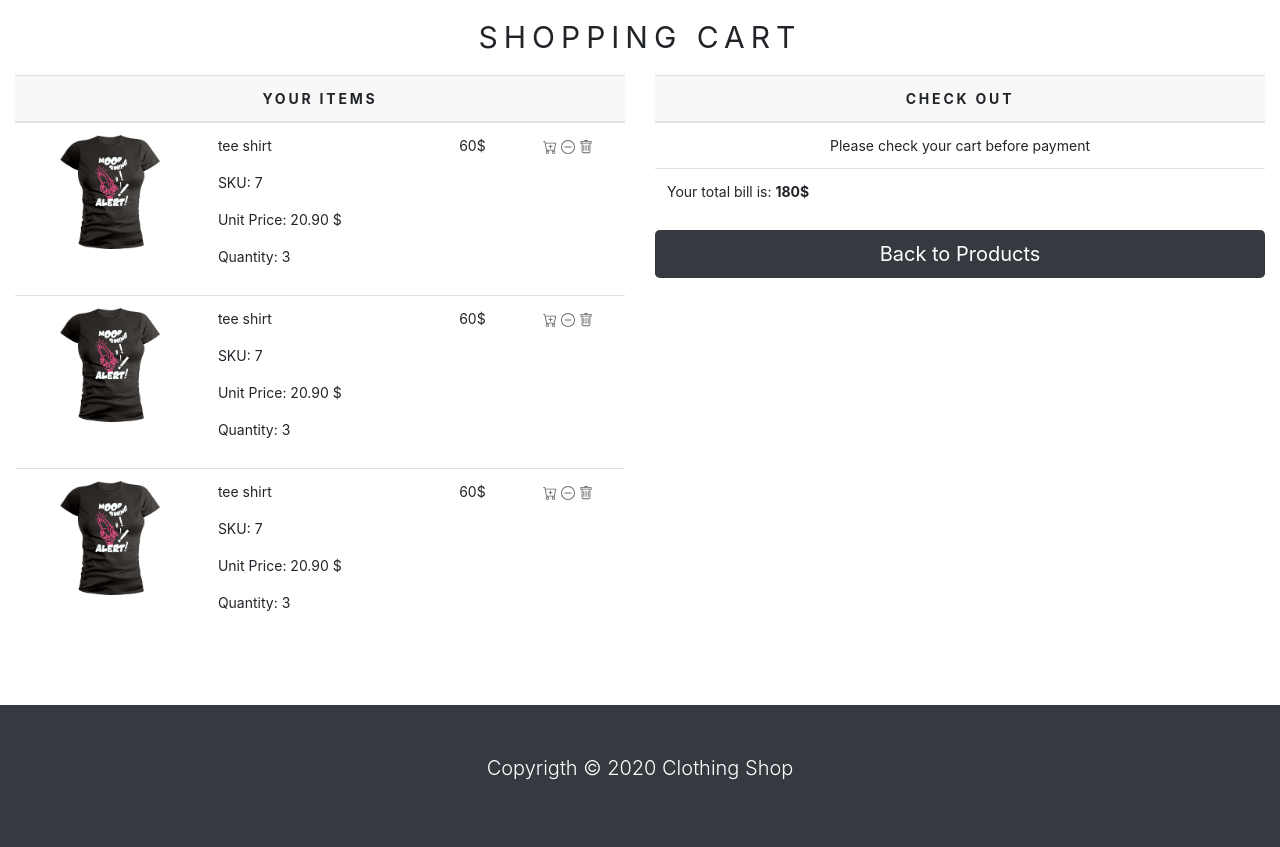
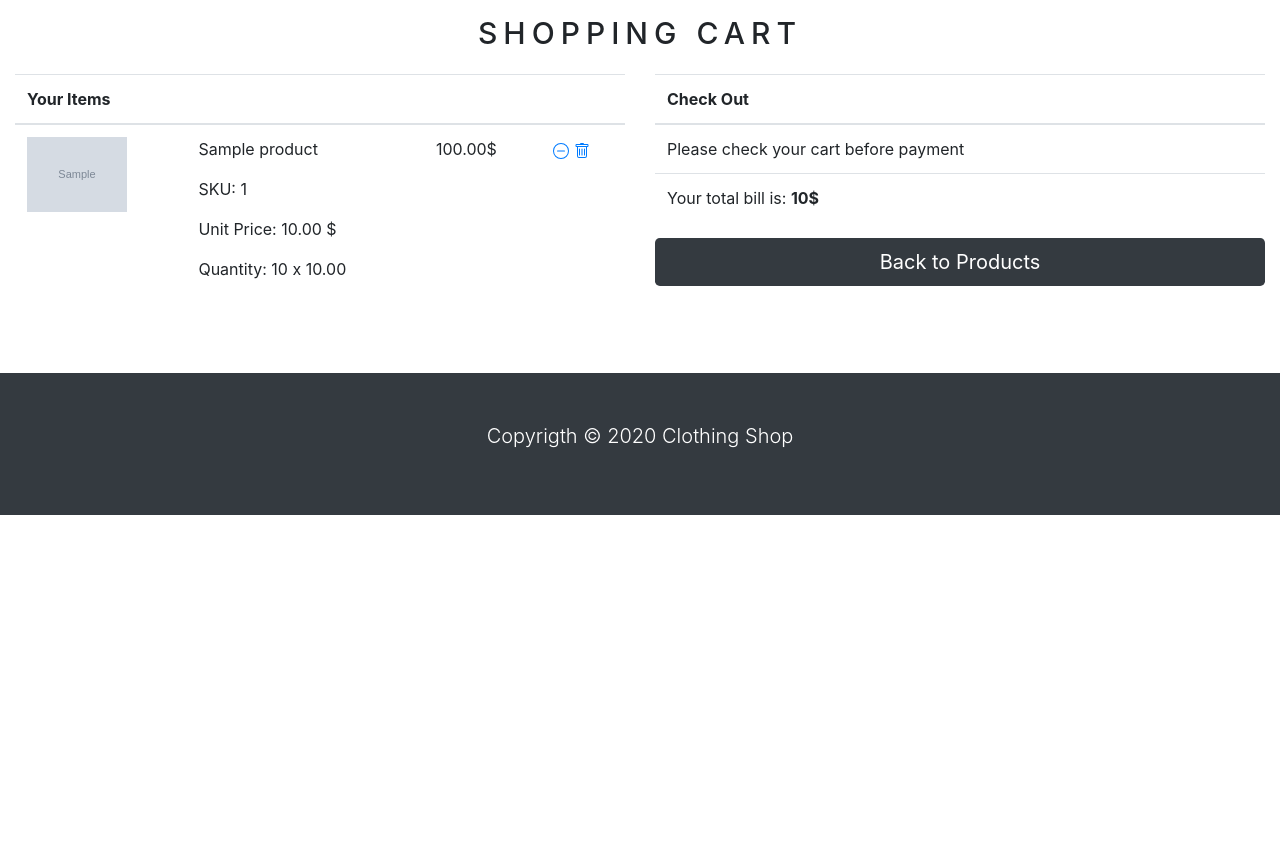
Before and after one commit to KathyVira/ecommerce-project, a Django app: template shop/templates/cart.html in a window 1280 px wide. Shown: the part 72-919 px from the top of the page. After the commit the page ends 587 px from the top, so only its background shows below. Run offline with Django 3.2, Linux system fonts and the light colour scheme; tables that the repository leaves empty hold one stand-in row (values such as "Sample post"); the template is opened without the code that fills it: values that come from a table or form of the project are taken from there, most other values are stand-ins (such as "Sample title", 1, 10 or a date in 2020); grey boxes marked "Sample" are stand-in pictures; some libraries are stand-ins or nearby versions.

Commit message:
added add item

```diff
--- a/ecommerce/settings.py
+++ b/ecommerce/settings.py
@@ -66,6 +66,7 @@ TEMPLATES = [
                 'django.contrib.auth.context_processors.auth',
                 'django.contrib.messages.context_processors.messages',
                 'shop.context_processors.menu_links',
+                'shop.context_processors.counter',
             ],
         },
     },
--- a/shop/context_processors.py
+++ b/shop/context_processors.py
@@ -1,4 +1,21 @@
-from .models import Category
+from .models import Category, Cart, CartItem
+from .views import _cart_id
+
+def counter(request):
+	item_count = 0
+	if 'admin' in request.path:
+		return{}
+	else:
+		try:
+			cart = Cart.objects.filter(cart_id= _cart_id(request) )
+			cart_items = CartItem.objects.all().filter(cart=cart[:1])
+			for cart_item in cart_items:
+				item_count += cart_item.quantity
+		except Cart.DoesNotExist:
+			item_count = 0
+	return dict(item_count=item_count)
+
+
 
 
 def menu_links(request):
--- a/shop/models.py
+++ b/shop/models.py
@@ -47,12 +47,10 @@ class Product(models.Model):
 
 
 class Cart(models.Model):
-	"""docstring for Cart"""
-
 	cart_id = models.CharField(max_length=250, blank=True)
-	date_added =  models.DateTimeField(auto_now_add=True)
+	date_added = models.DateField(auto_now_add=True)
 	class Meta:
-		ordering =['date_added']
+		ordering = ['date_added']
 		db_table = 'Cart'
 
 
@@ -61,18 +59,18 @@ class Cart(models.Model):
 
 
 class CartItem(models.Model):
-	"""docstring for CartItem"""
-
 	product = models.ForeignKey(Product, on_delete=models.CASCADE)
-	cart = models.ForeignKey(Cart, on_delete=models.CASCADE)
+	cart = models.ForeignKey(Cart, on_delete= models.CASCADE)
 	quantity = models.IntegerField()
 	active = models.BooleanField(default=True)
 
 	class Meta:
 		db_table = 'CartItem'
 
+
 	def sub_total(self):
 		return self.product.price * self.quantity
 
+
 	def __str__(self):
 		return self.product
--- a/shop/templates/cart.html
+++ b/shop/templates/cart.html
@@ -7,11 +7,17 @@ Cart Page
 
 {% block content %}
 
+{% if not cart_items %}
+
 <link rel="stylesheet" type="text/css" href="{% static 'css/cart.css' %}">
 
 <div class="text-center">
+	<h1 class="text-center product_title">Your cart is empty</h1>
+	<p class="text-center"><a href="{% url 'home' %}">Click Here to go back to the products</a></p>
 
-  <div class="text-center product_title">Shopping Cart</div>
+</div>
+{% else %}
+  <h1 class="text-center product_title">Shopping Cart</h1>
 
   <div class="row mx-auto">
     <div class="col-12 col-sm-12 col-md-12 col-lg-6">
@@ -24,25 +30,28 @@ Cart Page
 				</tr>
 			</thead>
 			<tbody clas="">
-				{% for i in '123' %}
+				{% for cart_item in cart_items %}
 
 				<tr>
 					<td>
-						<a href="">
-							<img src="{% static 'images/a1.png' %}" width="100" height="auto">
+						<a href="{{cart_item.product.get_url}}">
+							<img src="{{cart_item.product.image.url}}" width="100" height="auto">
 						</a>
 					</td>
 					<td class="text-left" >
-						<p>tee shirt</p>
-						<p>SKU: 7</p>
-						<p>Unit Price: 20.90 $</p>
-						<p>Quantity: 3</p>
+						<p>{{cart_item.product.name}}</p>
+						<p>SKU: {{cart_item.product.id}}</p>
+						<p>Unit Price: {{cart_item.product.price}} $</p>
+						<p>Quantity: {{cart_item.quantity}} x {{cart_item.product.price}}</p>
 					</td>
 					<td>
-						60$
+						{{cart_item.sub_total}}$
 					</td>
+{% if cart_item.quantity < cart_item.product.stock %}
+
+
 					<td>
-						<a href="" style="text-decoration: none ">
+						<a href="{% url 'add_cart'  cart_item.product.id %}" style="text-decoration: none ">
 							<svg width="1em" height="1em" viewBox="0 0 16 16" class="bi bi-cart-plus cart-icon" fill="currentColor" xmlns="http://www.w3.org/2000/svg">
 							  <path fill-rule="evenodd" d="M0 1.5A.5.5 0 0 1 .5 1H2a.5.5 0 0 1 .485.379L2.89 3H14.5a.5.5 0 0 1 .491.592l-1.5 8A.5.5 0 0 1 13 12H4a.5.5 0 0 1-.491-.408L2.01 3.607 1.61 2H.5a.5.5 0 0 1-.5-.5zM3.102 4l1.313 7h8.17l1.313-7H3.102zM5 12a2 2 0 1 0 0 4 2 2 0 0 0 0-4zm7 0a2 2 0 1 0 0 4 2 2 0 0 0 0-4zm-7 1a1 1 0 1 0 0 2 1 1 0 0 0 0-2zm7 0a1 1 0 1 0 0 2 1 1 0 0 0 0-2z"/>
 							  <path fill-rule="evenodd" d="M8.5 5a.5.5 0 0 1 .5.5V7h1.5a.5.5 0 0 1 0 1H9v1.5a.5.5 0 0 1-1 0V8H6.5a.5.5 0 0 1 0-1H8V5.5a.5.5 0 0 1 .5-.5z"/>
@@ -60,6 +69,22 @@ Cart Page
 							</svg>
 						</a>
 					</td>
+{% else %}
+					<td>
+						<a href="" style="text-decoration: none ">
+							<svg width="1em" height="1em" viewBox="0 0 16 16" class="bi bi-dash-circle cart-icon" fill="currentColor" xmlns="http://www.w3.org/2000/svg">
+							  <path fill-rule="evenodd" d="M8 15A7 7 0 1 0 8 1a7 7 0 0 0 0 14zm0 1A8 8 0 1 0 8 0a8 8 0 0 0 0 16z"/>
+							  <path fill-rule="evenodd" d="M4 8a.5.5 0 0 1 .5-.5h7a.5.5 0 0 1 0 1h-7A.5.5 0 0 1 4 8z"/>
+							</svg>
+						<a href="" style="text-decoration: none ">
+							<svg width="1em" height="1em" viewBox="0 0 16 16" class="bi bi-trash cart-icon" fill="currentColor" xmlns="http://www.w3.org/2000/svg">
+							  <path d="M5.5 5.5A.5.5 0 0 1 6 6v6a.5.5 0 0 1-1 0V6a.5.5 0 0 1 .5-.5zm2.5 0a.5.5 0 0 1 .5.5v6a.5.5 0 0 1-1 0V6a.5.5 0 0 1 .5-.5zm3 .5a.5.5 0 0 0-1 0v6a.5.5 0 0 0 1 0V6z"/>
+							  <path fill-rule="evenodd" d="M14.5 3a1 1 0 0 1-1 1H13v9a2 2 0 0 1-2 2H5a2 2 0 0 1-2-2V4h-.5a1 1 0 0 1-1-1V2a1 1 0 0 1 1-1H6a1 1 0 0 1 1-1h2a1 1 0 0 1 1 1h3.5a1 1 0 0 1 1 1v1zM4.118 4L4 4.059V13a1 1 0 0 0 1 1h6a1 1 0 0 0 1-1V4.059L11.882 4H4.118zM2.5 3V2h11v1h-11z"/>
+							</svg>
+						</a>
+					</td>
+{% endif %}
+
 
 				</tr>
 				{% endfor %}
@@ -84,13 +109,13 @@ Cart Page
 				</tr>
 				<tr class="text-left">
 					<td>
-						Your total bill is: <strong>180$</strong>
+						Your total bill is: <strong>{{total}}$</strong>
 					</td>
 				</tr>
 			</tbody>
 		</table>
 		<div class="mx-auto">
-			<a href="" style="text-decoration: none ">
+			<a href="{% url 'home' %}" style="text-decoration: none ">
 				<button type="button" class="btn btn-lg btn-block bg-dark text-white">
 					Back to Products
 				</button>
@@ -101,4 +126,6 @@ Cart Page
 
 </div>
 
+{% endif %}
+
 {% endblock %}
--- a/shop/templates/navbar.html
+++ b/shop/templates/navbar.html
@@ -35,7 +35,18 @@
         <a class="nav-link text-uppercase" href="#">About</a>
       </li>
 
+{% if item_count > 0 %}
+      <li class="nav-item">
+        <a class="nav-link text-uppercase" href="{% url 'cart_detail' %}">
 
+          <svg width="1em" height="1em" viewBox="0 0 16 16" class="bi bi-cart" fill="currentColor" xmlns="http://www.w3.org/2000/svg">
+            <path fill-rule="evenodd" d="M0 1.5A.5.5 0 0 1 .5 1H2a.5.5 0 0 1 .485.379L2.89 3H14.5a.5.5 0 0 1 .491.592l-1.5 8A.5.5 0 0 1 13 12H4a.5.5 0 0 1-.491-.408L2.01 3.607 1.61 2H.5a.5.5 0 0 1-.5-.5zM3.102 4l1.313 7h8.17l1.313-7H3.102zM5 12a2 2 0 1 0 0 4 2 2 0 0 0 0-4zm7 0a2 2 0 1 0 0 4 2 2 0 0 0 0-4zm-7 1a1 1 0 1 0 0 2 1 1 0 0 0 0-2zm7 0a1 1 0 1 0 0 2 1 1 0 0 0 0-2z"/>
+          </svg>
+({{item_count}})
+        </a>
+      </li>
+
+{% endif %}
 
 
     </ul>
--- a/shop/templates/product.html
+++ b/shop/templates/product.html
@@ -24,7 +24,7 @@ Product
 		{% if product.stock <= 0 %}
 			<p class="text-justify product_text">Out Of Stock</p>
 		{% else %}
-			<a href="">Add To Cart</a>
+			<a href="{% url 'add_cart' product.id %}">Add To Cart</a>
 		{% endif %}
 	</div>
 </div>
--- a/shop/urls.py
+++ b/shop/urls.py
@@ -5,5 +5,7 @@ urlpatterns = [
     path('', views.home, name='home'),
     path('category/<slug:category_slug>', views.home, name='products_by_category'),
     path('category/<slug:category_slug>/<slug:product_slug>', views.product, name='product_detail'),
-    path('cart', views.cart, name='cart'),
+    path('cart', views.cart_detail, name='cart_detail'),
+    path('cart/add/<int:product_id>', views.add_cart, name='add_cart'),
+    path('cart/remove/<int:product_id>', views.cart_remove, name='cart_remove'),
 ]
--- a/shop/views.py
+++ b/shop/views.py
@@ -1,5 +1,7 @@
-from django.shortcuts import render, get_object_or_404
-from .models import Category, Product
+from django.shortcuts import render, get_object_or_404, redirect
+from .models import Category, Product, Cart, CartItem
+from django.core.exceptions import ObjectDoesNotExist
+
 
 # Create your views here.
 
@@ -21,5 +23,52 @@ def product(request, category_slug, product_slug):
 		raise e
 	return render(request, 'product.html', {'product':product})
 
-def cart(request):
-	return render(request, 'cart.html')
+def _cart_id(request):
+	cart = request.session.session_key
+	if not cart:
+		cart = request.session.create()
+	return cart
+
+
+def add_cart(request, product_id):
+	product = Product.objects.get(id= product_id)
+	try:
+		cart = Cart.objects.get(cart_id = _cart_id(request))
+	except Cart.DoesNotExist:
+		cart = Cart.objects.create(cart_id = _cart_id(request))
+		cart.save()
+	try:
+		cart_item = CartItem.objects.get(product = product, cart = cart)
+		if cart_item.quantity < cart_item.product.stock:
+			cart_item.quantity +=  1
+		cart_item.save()
+	except CartItem.DoesNotExist:
+		cart_item = CartItem.objects.create(product = product, quantity=1, cart = cart)
+		cart_item.save()
+
+	return redirect('cart_detail')
+
+
+def cart_detail(request, total=0, counter=0, cart_items=None):
+	try:
+		cart = Cart.objects.get(cart_id=_cart_id(request))
+		cart_items = CartItem.objects.filter(cart= cart, active=True)
+		for cart_item in cart_items:
+			total += (cart_item.product.price * cart_item.quantity)
+			counter += cart_item.quantity
+	except ObjectDoesNotExist:
+		pass
+
+	return render(request, 'cart.html', dict(cart_items=cart_items, total = total, counter = counter))
+
+
+def cart_remove(request, product_id):
+	cart = Cart.objects.get(cart_id = _cart_id(request))
+	product = get_object_or_404(Product, id=product_id)
+	cart_item = CartItem.objects.get(product = product, cart=cart)
+	if cart_item.quantity >1:
+		cart_item.quantity -=1
+		cart_item.save()
+	else:
+		cart_item.delete()
+	return redirect('cart_detail')
```
Also changed, not shown: shop/migrations/0004_auto_20201104_1133.py (added).
